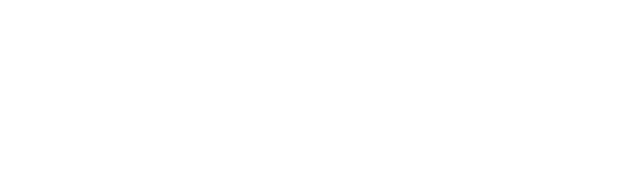
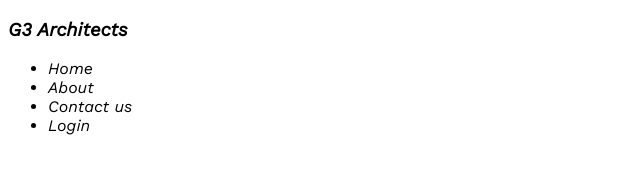
Before and after one commit to maisumon/g3-architects-portfolio, a plain HTML site: page index.html in a window 1280 px wide. Shown: the whole page, without its empty margins (0-640 px from the left). Drawn offline with nearby package versions, Linux system fonts and the light colour scheme.

Commit message:
header created

```diff
--- a/architects.css
+++ b/architects.css
@@ -0,0 +1,10 @@
+/* Work font imported from google fonts*/
+
+  @import url('https://fonts.googleapis.com/css2?family=Lato&family=Open+Sans&family=Poppins&family=Work+Sans:ital@1&display=swap');
+
+*{
+    font-family: 'Lato', sans-serif;
+font-family: 'Open Sans', sans-serif;
+font-family: 'Poppins', sans-serif;
+font-family: 'Work Sans', sans-serif;
+}
--- a/index.html
+++ b/index.html
@@ -8,6 +8,20 @@
     <title>G3 Architects</title>
 </head>
 <body>
+    <header>
+        <h3>G3 Architects</h3>
+        <ul>
+            <li>Home</li>
+            <li>About</li>
+            <li>Contact us</li>
+            <li>Login</li>
+        </ul>
+    </header>
+    <main>
 
+    </main>
+    <footer>
+
+    </footer>
 </body>
 </html>
```
